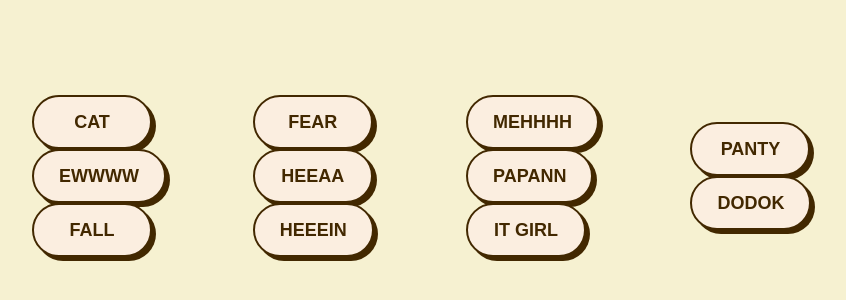
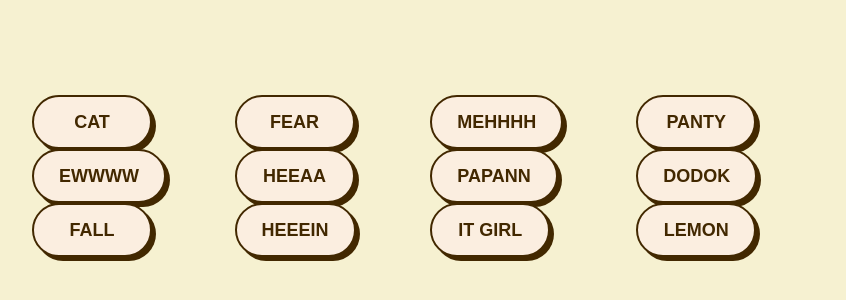
Before and after one commit to juleelee/chaewon, a plain HTML site: page index.html in a window 1280 px wide. Shown: the part 224-524 px from the top of the page, without its empty margins (208-1054 px from the left). Drawn offline with Linux system fonts and the light colour scheme.

Commit message:
Add files via upload

```diff
--- a/index.html
+++ b/index.html
@@ -28,6 +28,7 @@
     <div class="button-container">
         <button class="big-button" onclick="play('panty')">PANTY</button>
         <button class="big-button" onclick="play('dodok')">DODOK</button>
+        <button class="big-button" onclick="play('lemon')">LEMON</button>
         <!-- Ajoutez d'autres boutons selon vos besoins -->
     </div>
 
--- a/script.js
+++ b/script.js
@@ -9,7 +9,8 @@ const AUDIO = {
     papan: new Audio('./chaewon-library_papann.mp3'),
     itgirl: new Audio('./it-girl.mp3'),
     panty: new Audio('./lesserafimpanty.mp3'),
-    dodok: new Audio('./dododok_dok.mp3')
+    dodok: new Audio('./dododok_dok.mp3'),
+    lemon: new Audio('./chaewon_easy_peasy.mp3')
 
     };
 
```
Also changed, not shown: 1 other file.
